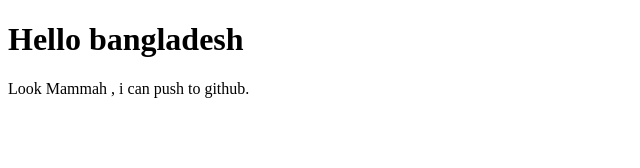
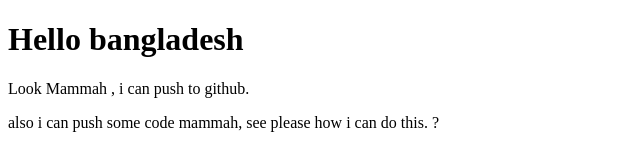
Before and after one commit to wdronju/p-web-02, a plain HTML site: page index.html in a window 1280 px wide. Shown: the whole page, without its empty margins (0-640 px from the left). Drawn offline with Linux system fonts and the light colour scheme.

Commit message:
another file i have added mmamma

```diff
--- a/index.html
+++ b/index.html
@@ -9,5 +9,6 @@
 <body>
     <h1>Hello bangladesh</h1>
     <p>Look Mammah , i can push to github.</p>
+    <p>also i can push some code mammah, see please how i can do this. ?</p>
 </body>
 </html>
```
